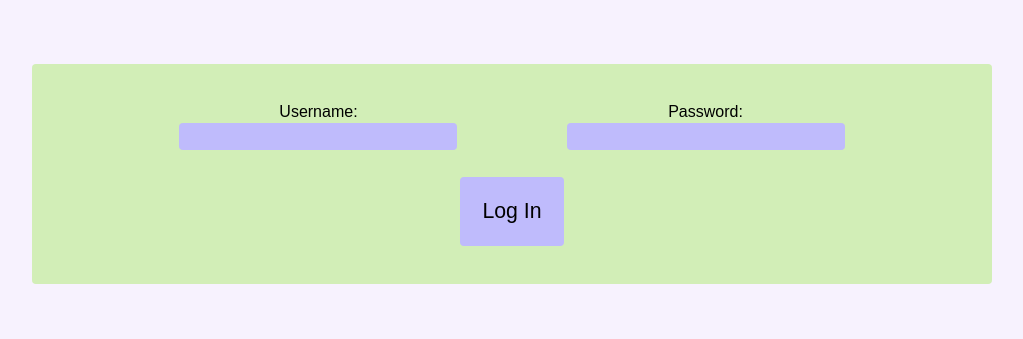
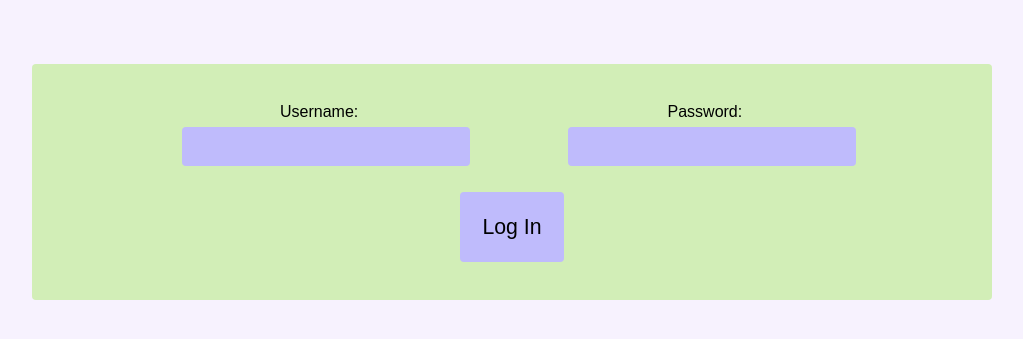
Before and after one commit to quiluh/Daily-Notices, a Flask app: page /login in a window 1280 px wide. Shown: the top 339 px of the page, without its empty margins (128-1151 px from the left). Run offline with Flask 3, Linux system fonts and the light colour scheme.

Commit message:
made text inputs a bit prettier

```diff
--- a/static/styles/styles.css
+++ b/static/styles/styles.css
@@ -189,6 +189,8 @@ p {
     text-align: center;
     font-size: calc(0.9vh + 1.1vw);
     background-color: var(--lightPrimary);
+    padding: 2.5%;
+    margin-top: 1.5%;
     border: none;
     border-radius: 0.25rem;
     transition-duration: 0.2s;
```
